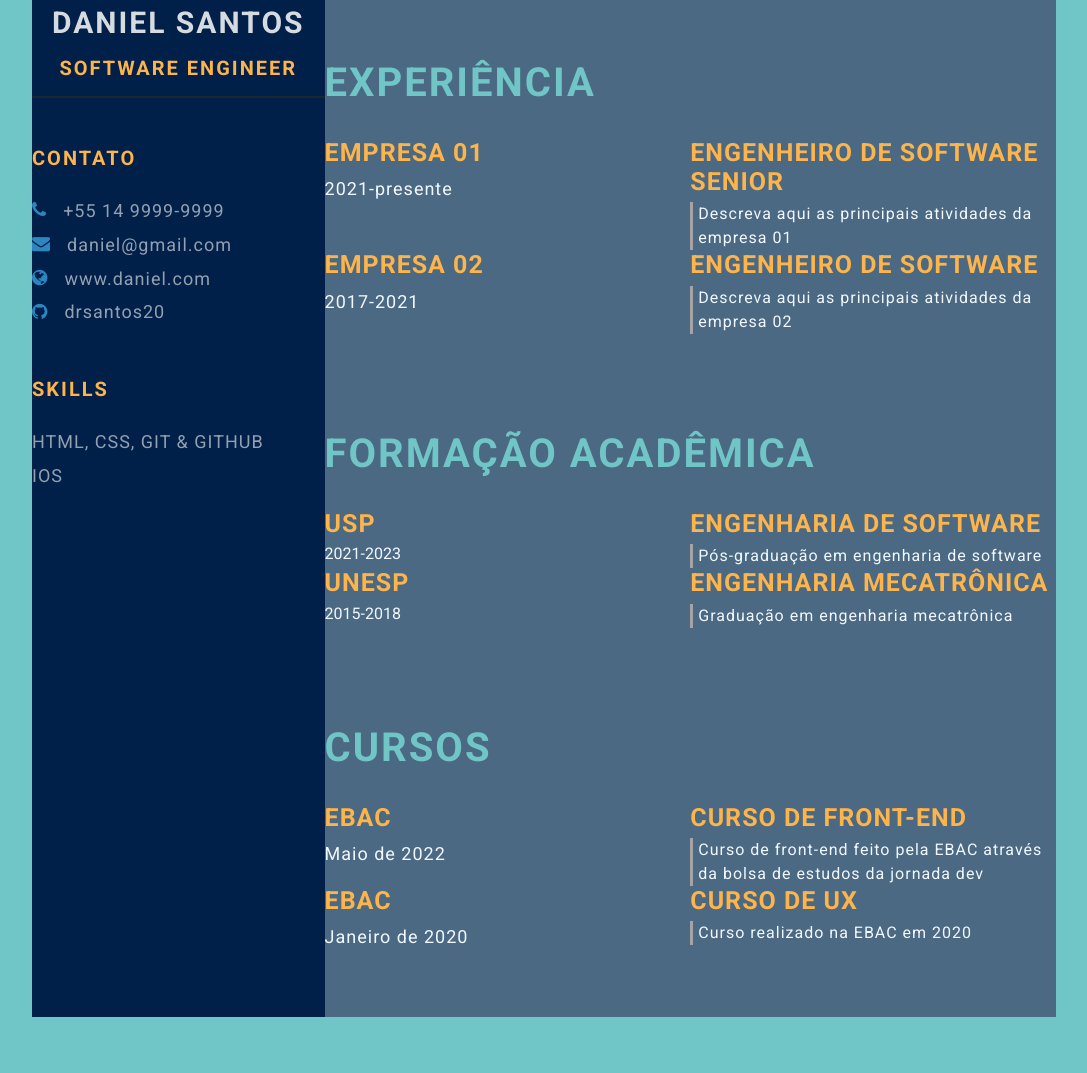
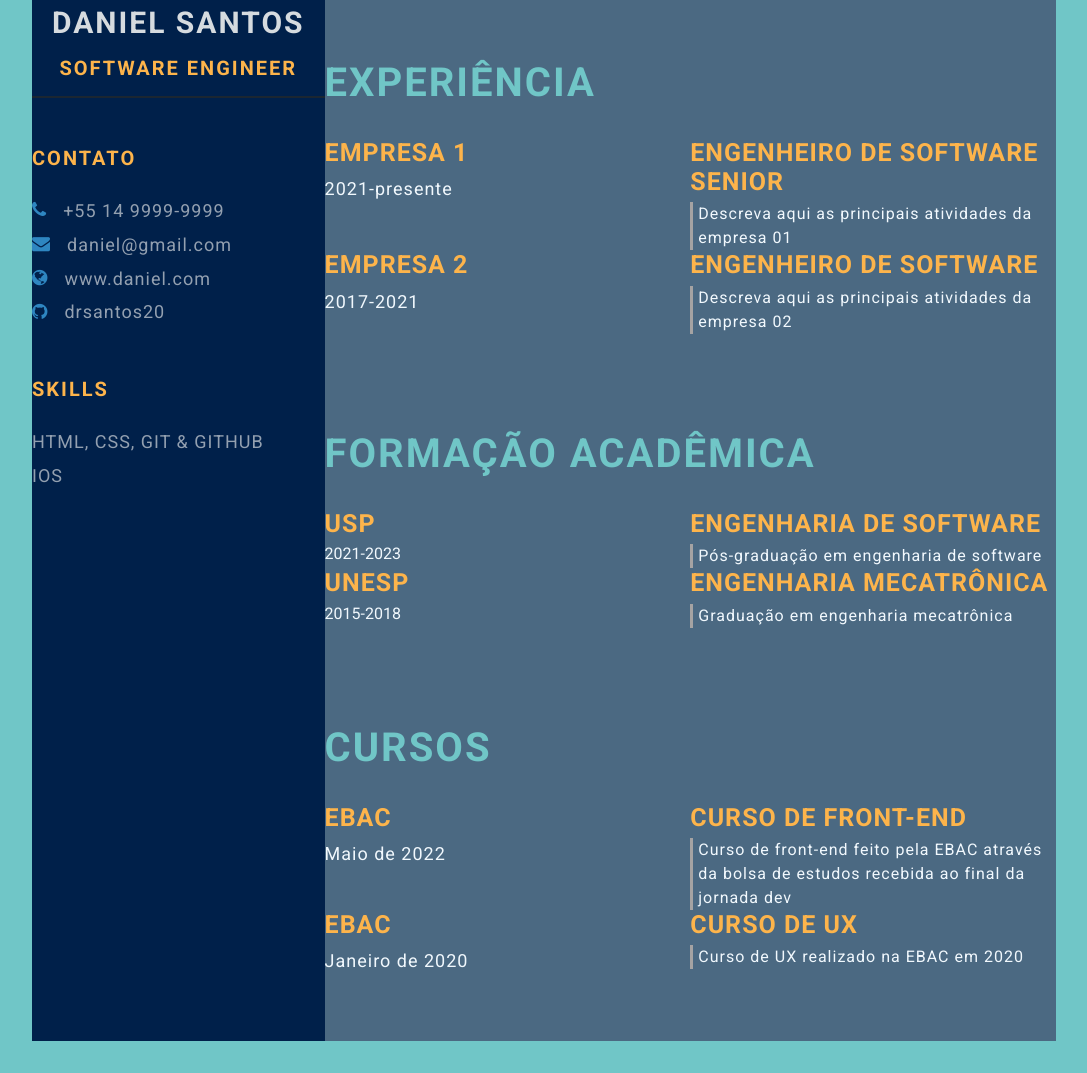
Before and after one commit to vanessauso/vanessauso.github.io, a plain HTML site: page index.html in a window 1280 px wide. Shown: the part 340-1413 px from the top of the page, without its empty margins (96-1183 px from the left). Before the commit the page ends 1389 px from the top, so only its background shows below. Drawn offline with Linux system fonts and the light colour scheme.

```diff
--- a/index.html
+++ b/index.html
@@ -58,7 +58,7 @@
                     <div class="right-title">Experiência</div>
                     <div class="experience-contents">
                         <div class="exp-left">
-                            <p class="exp-company-name">Empresa 01</p>
+                            <p class="exp-company-name">Empresa 1</p>
                             <p class="exp-time-period">2021-presente</p>
                         </div>
                         <div class="exp-right">
@@ -66,7 +66,7 @@
                             <p class="exp-desc">Descreva aqui as principais atividades da empresa 01</p>
                         </div>
                         <div class="exp-left">
-                            <p class="exp-company-name">Empresa 02</p>
+                            <p class="exp-company-name">Empresa 2</p>
                             <p class="exp-time-period">2017-2021</p>
                         </div>
                         <div class="exp-right">
@@ -105,7 +105,7 @@
                         </div>
                         <div class="awards-right">
                             <p class="awards-name">Curso de Front-end</p>
-                            <p class="awards-desc">Curso de front-end feito pela EBAC através da bolsa de estudos da jornada dev</p>
+                            <p class="awards-desc">Curso de front-end feito pela EBAC através da bolsa de estudos recebida ao final da jornada dev</p>
                         </div>
                         <div class="awards-left">
                             <p class="awards-company-name">EBAC</p>
@@ -113,7 +113,7 @@
                         </div>
                         <div class="awards-right">
                             <p class="awards-name">Curso de UX</p>
-                            <p class="awards-desc">Curso realizado na EBAC em 2020</p>
+                            <p class="awards-desc">Curso de UX realizado na EBAC em 2020</p>
                         </div>
                     </div>
                 </section>
```
